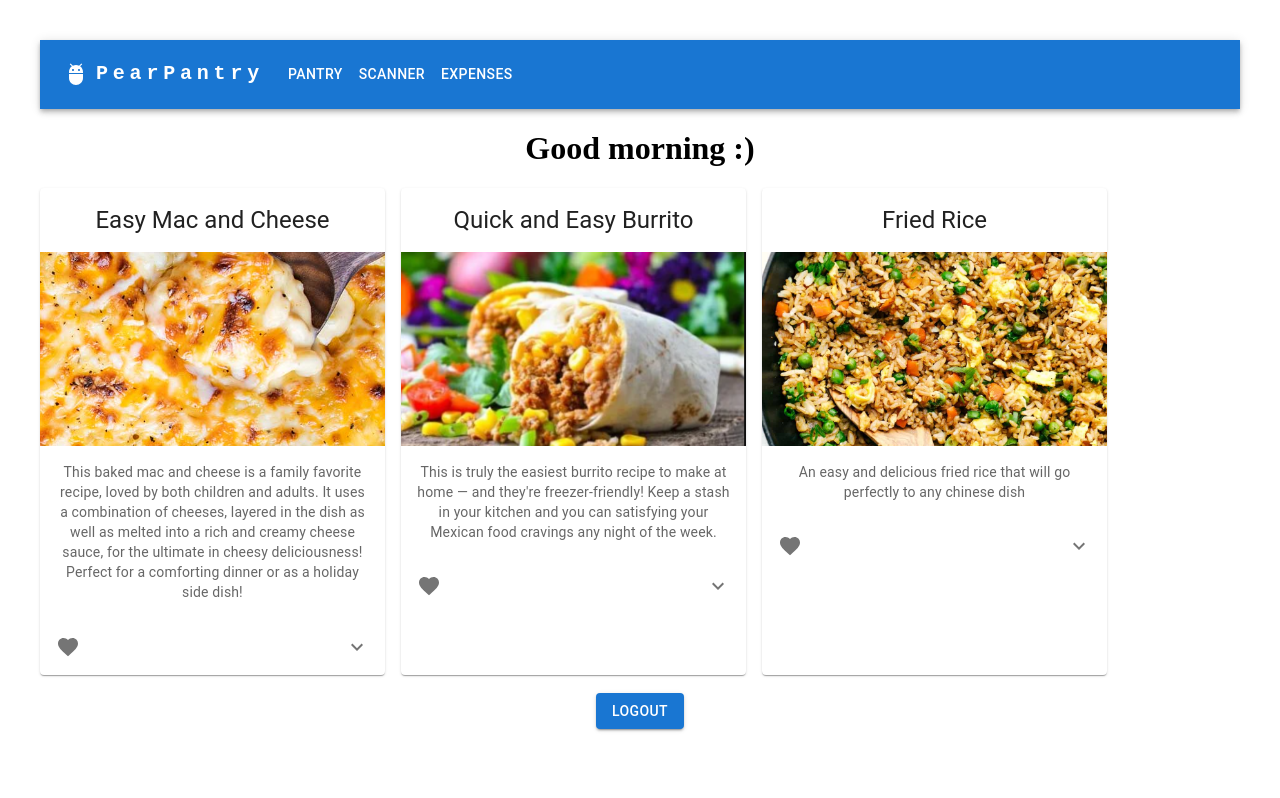
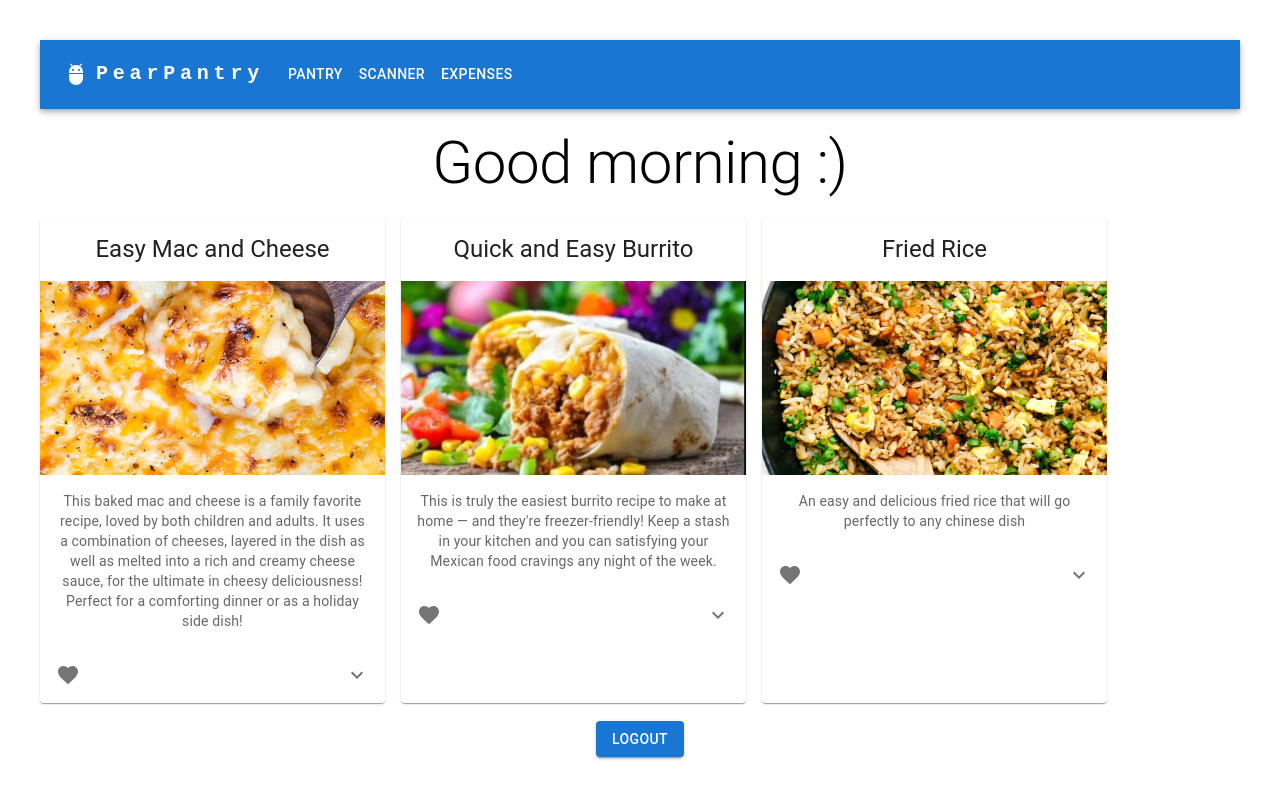
Before and after one commit to PearPantry/pearpantry.github.io, a React (Vite) app: page / in a window 1280 px wide. Built offline with nearby package versions, Linux system fonts and the light colour scheme; no server answers; sample sign-in values are in the browser's storage.

Commit message:
Typography on home

```diff
--- a/src/components/Greeting.tsx
+++ b/src/components/Greeting.tsx
@@ -1,4 +1,5 @@
 import { useState, useEffect } from "react";
+import { Typography } from "@mui/material";
 
 function Greeting() {
   const [greeting, setGreeting] = useState("");
@@ -15,11 +16,7 @@ function Greeting() {
     }
   }, []);
 
-  return (
-    <div className="Greeting">
-      <h1>{greeting}</h1>
-    </div>
-  );
+  return <Typography variant="h2">{greeting}</Typography>;
 }
 
 export default Greeting;
```
Also changed, not shown: src/routes/Home.tsx (+6 -2 lines).
